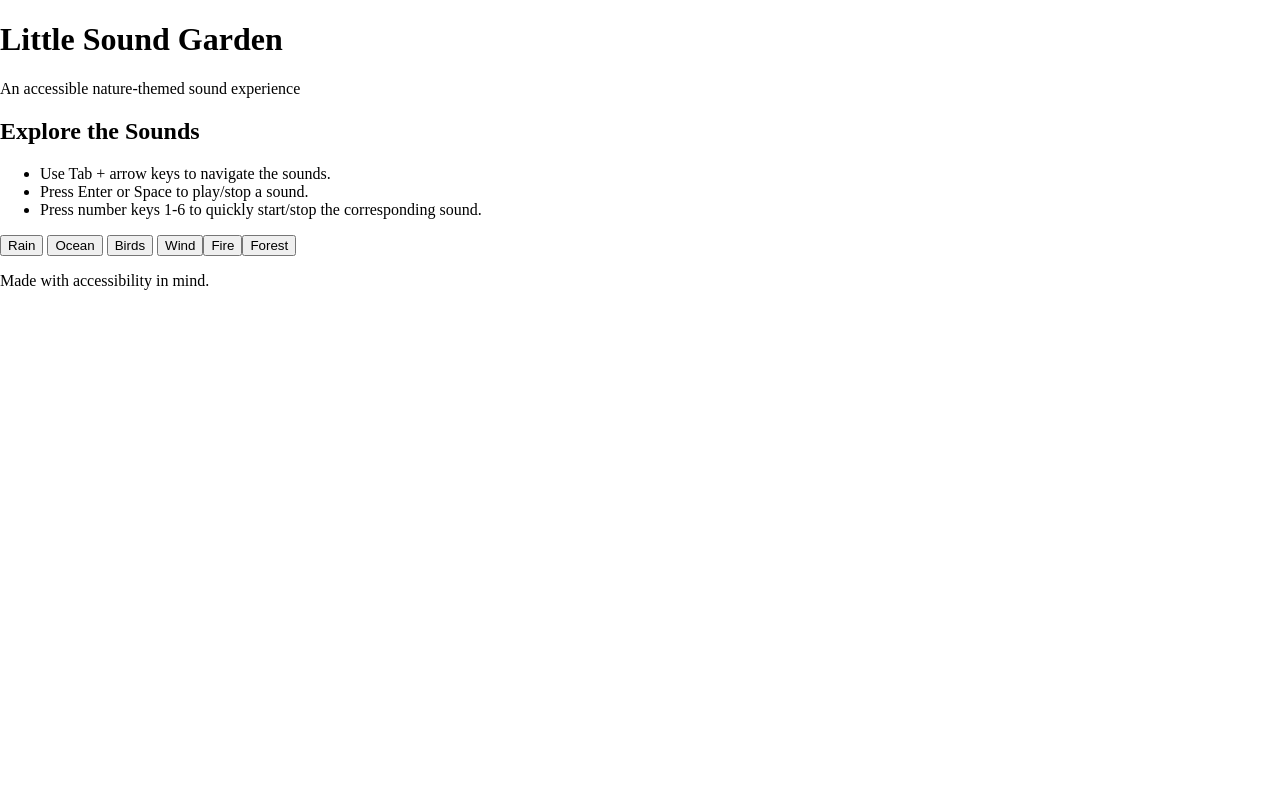
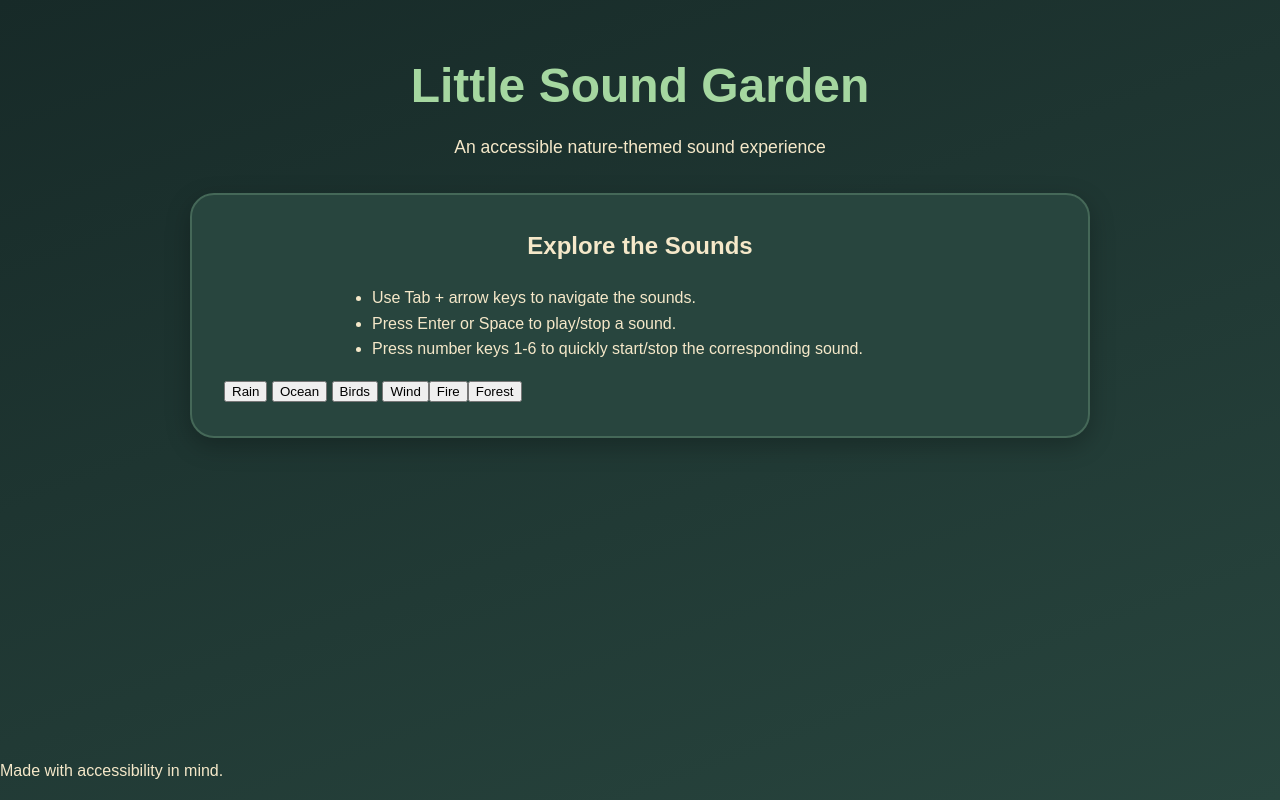
Before and after one commit to MorenoSamantha-FS/LittleSoundGarden, a plain HTML site: page index.html in a window 1280 px wide. Drawn offline with Linux system fonts and the light colour scheme.

Commit message:
Began page styling.

```diff
--- a/css/style.css
+++ b/css/style.css
@@ -1,18 +1,70 @@
-/* Page Color Pallette */
+/* Little Sound Garden - Color Palette */
 :root {
   --forest-dark: #172a28;
   --forest-medium: #28453e;
-  --forest-light: #456858;
+  --moss-green: #456858;
   --sage-green: #a5d7a0;
   --cream: #f5e8c9;
   --white: #ffffff;
 }
 
-/* Page Setup */
+/* General Page Styling */
 * {
   box-sizing: border-box;
 }
 
 body {
   margin: 0;
+  min-height: 100vh;
+  display: flex;
+  flex-direction: column;
+  background: linear-gradient(160deg, #172a28, #28453e);
+  color: var(--cream);
+  font-family: Arial, Helvetica, sans-serif;
+  line-height: 1.6;
 }
+
+/* Header */
+header {
+  text-align: center;
+  padding: 3rem 1rem 2rem;
+}
+
+h1 {
+  color: var(--sage-green);
+  font-size: 3rem;
+  margin: 0 0 0.5rem;
+}
+
+header p {
+  margin: 0;
+  font-size: 1.1rem;
+}
+
+/* Main Content */
+main {
+  width: min(90%, 900px);
+  margin: 0 auto;
+  flex: 1;
+}
+
+main section {
+  background-color: var(--forest-medium);
+  border: 2px solid var(--moss-green);
+  border-radius: 1.5rem;
+  padding: 2rem;
+  box-shadow: 0 8px 24px rgba(0, 0, 0, 0.25);
+}
+
+h2 {
+  color: var(--cream);
+  text-align: center;
+  margin-top: 0;
+}
+
+/* Keyboard Instructions */
+main ul {
+  max-width: 600px;
+  margin: 1rem auto;
+  padding-left: 2rem;
+}
```
